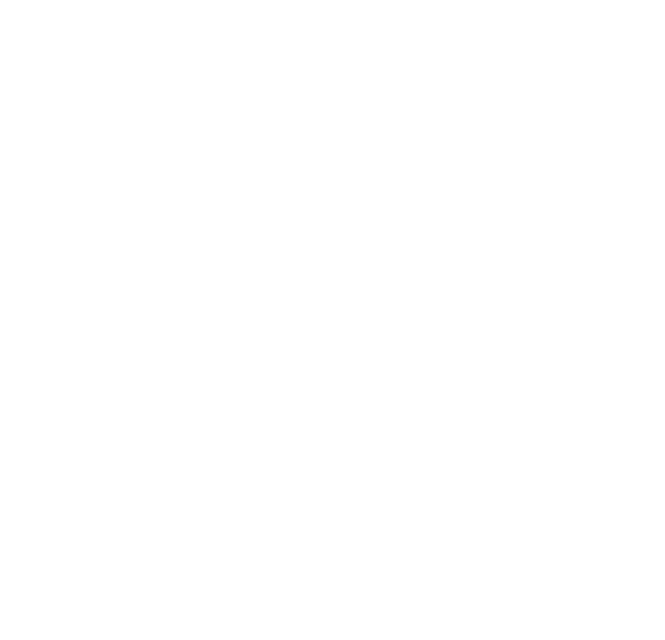
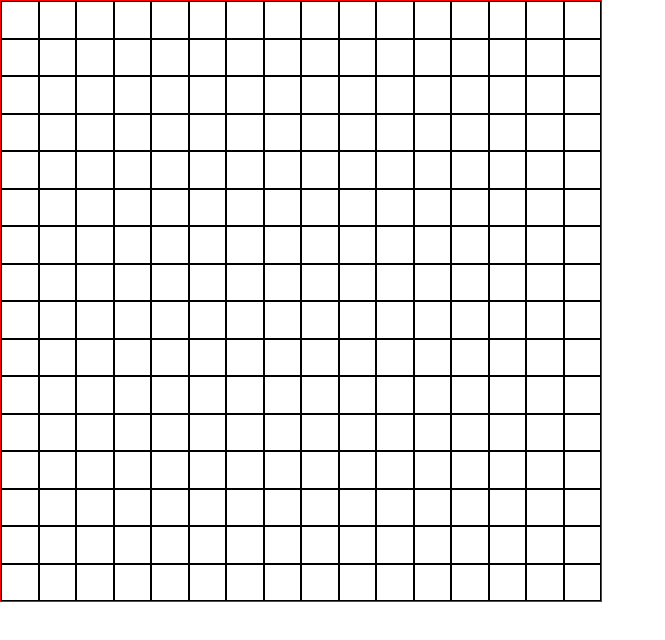
Before and after one commit to zpaulson001/etch-a-sketch, a plain HTML site: page index.html in a window 1280 px wide. Shown: the whole page, without its empty margins (0-665 px from the left). Drawn offline with Linux system fonts and the light colour scheme.

Commit message:
Create squares that change on mouseover

```diff
--- a/index.html
+++ b/index.html
@@ -3,12 +3,12 @@
     <head>
         <meta charset="utf-8">
         <link rel="stylesheet" href="styles.css">
-        <script src="script.js"></script>
+        <script defer src="script.js"></script>
     </head>
 
     <body>
 
-
+        <div class="grid"></div>
 
     </body>
 </html>
--- a/script.js
+++ b/script.js
@@ -0,0 +1,24 @@
+const GRID_SIZE = 540;
+const SIDE_LENGTH = 16;
+const gridContainer = document.querySelector(".grid");
+
+const squareHover = (e) => {
+    if (e.target.matches(".square")) {
+        e.target.classList.add("bg-hover");
+        console.log(e.target.className);
+    }
+}
+
+//Generate squares row by row
+for (let i = 1; i <= SIDE_LENGTH; i++) {
+    let row = document.createElement("div");
+    gridContainer.appendChild(row);
+    row.className = "row";
+    for (let j = 1; j <= SIDE_LENGTH; j++) {
+        let square = document.createElement("div");
+        square.className = "square";
+        row.appendChild(square);
+    }
+}
+
+document.addEventListener("mouseover", squareHover);
--- a/styles.css
+++ b/styles.css
@@ -1,4 +1,31 @@
+:root {
+    --grid-size: 600px;
+}
+
 * {
     padding: 0px;
     margin: 0px;
 }
+
+.grid {
+    width: var(--grid-size);
+    height: var(--grid-size);
+    display: flex;
+    flex-direction: column;
+    border: 1px solid red;
+}
+
+.row {
+    display: flex;
+    flex: 1;
+}
+
+.square {
+    flex: 1;
+    flex-wrap: wrap;
+    border: 1px solid black;
+}
+
+.bg-hover {
+    background-color:blue;
+}
```
